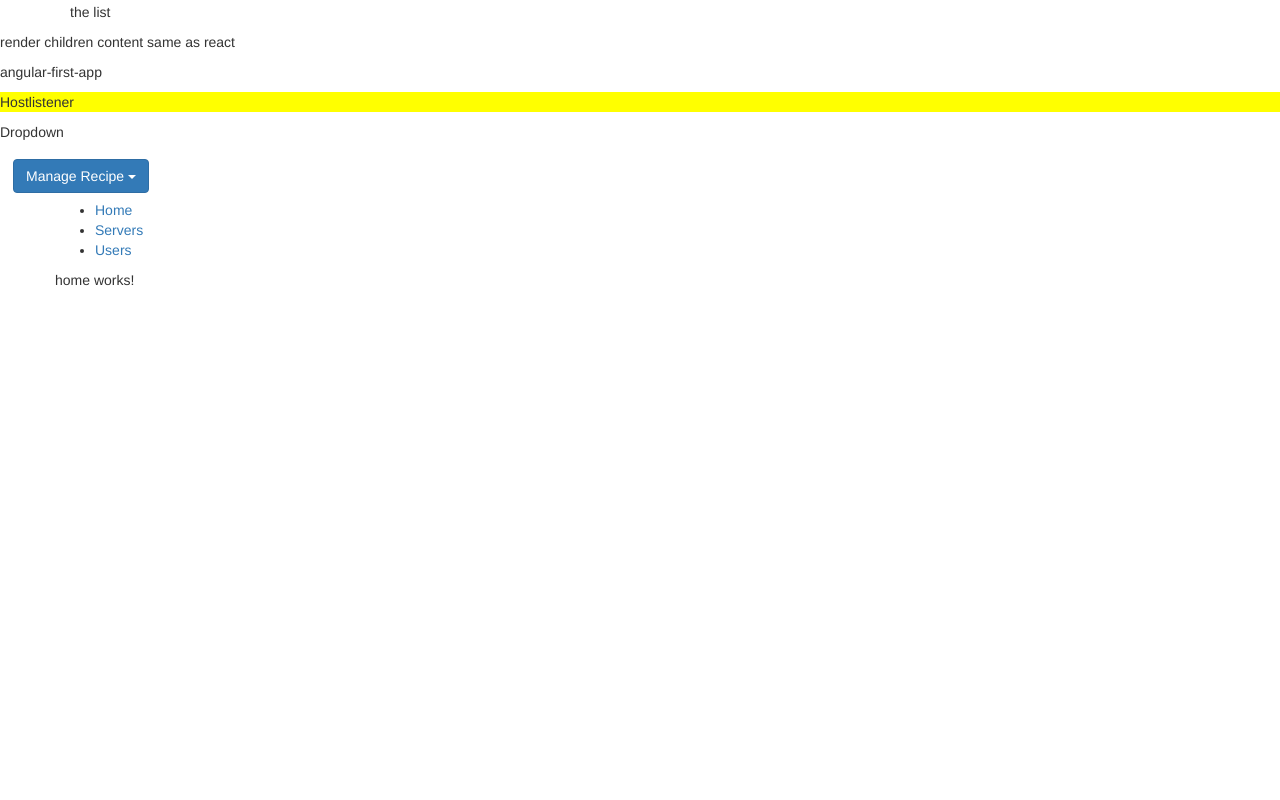
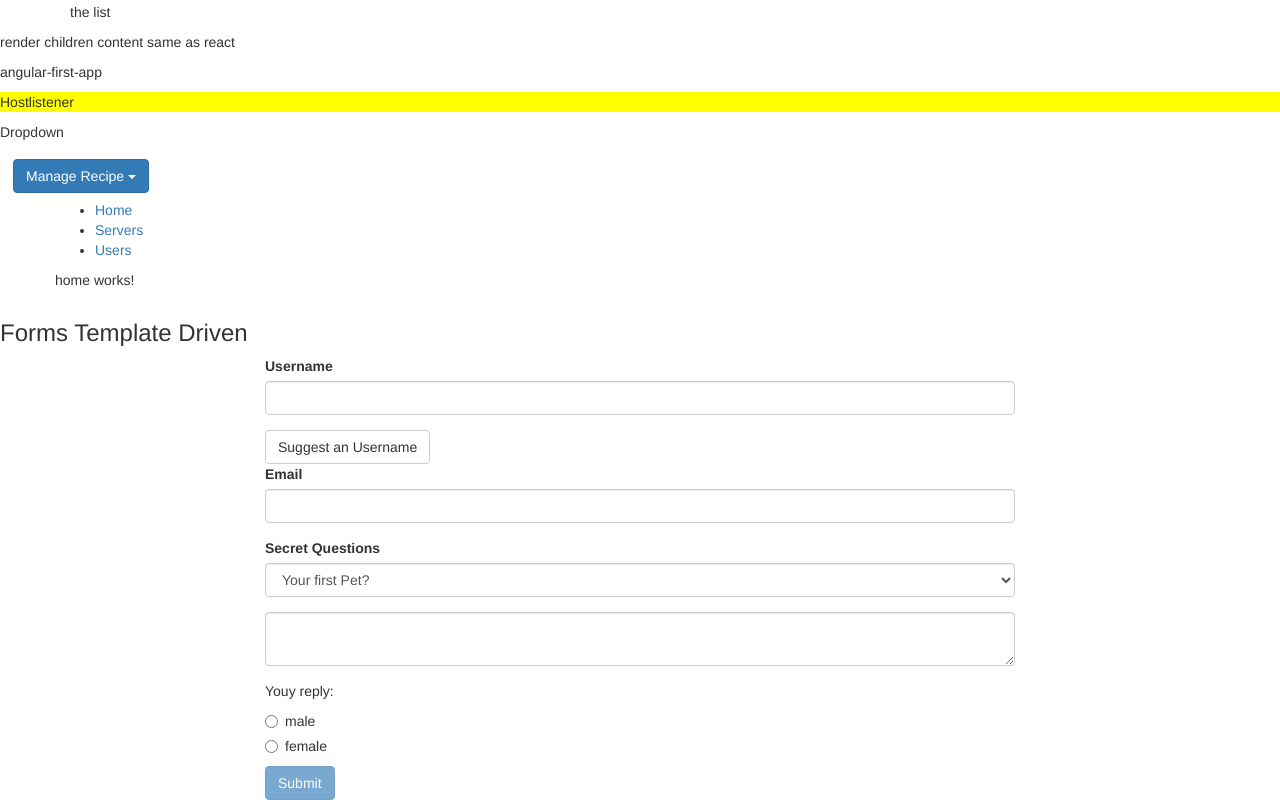
Before and after one commit to minhvuong123/angular-init, an Angular app: page / in a window 1280 px wide. Shown: the part 259-1059 px from the top of the page. Before the commit the page ends 800 px from the top, so only its background shows below. Built offline with nearby package versions, Linux system fonts and the light colour scheme.

Commit message:
template driven form

```diff
--- a/package.json
+++ b/package.json
@@ -19,7 +19,8 @@
     "@angular/platform-browser-dynamic": "^17.2.0",
     "@angular/router": "^17.2.0",
     "bootstrap": "^3.4.1",
-    "rxjs": "~7.8.0",
+    "rxjs": "^6.6.7",
+    "rxjs-compat": "^6.6.7",
     "tslib": "^2.3.0",
     "zone.js": "~0.14.3"
   },
--- a/src/app/app-routing.module.ts
+++ b/src/app/app-routing.module.ts
@@ -35,7 +35,7 @@
 
 @NgModule({
   imports: [
-    RouterModule.forRoot(appRoutes),
+    RouterModule.forRoot(appRoutes, { useHash: true }),
   ],
   exports: [RouterModule]
 })
--- a/src/app/app.component.css
+++ b/src/app/app.component.css
@@ -0,0 +1,3 @@
+input.ng-invalid.ng-touched {
+  border: 1px solid red;;
+}
--- a/src/app/app.component.html
+++ b/src/app/app.component.html
@@ -45,3 +45,44 @@
     <router-outlet></router-outlet>
   </div>
 </div>
+
+<h3>Forms Template Driven</h3>
+<div class="container">
+  <div class="row">
+    <div class="col-xs-12 col-sm-10 col-md-8 col-sm-offset-1 col-md-offset-2">
+      <form (ngSubmit)="onSubmit(form)" #form="ngForm">
+        <div id="user-data" ngModelGroup="userData" #userData="ngModelGroup">
+          <div class="form-group">
+            <label for="username">Username</label>
+            <input type="text" id="username" class="form-control" ngModel name="username" required>
+          </div>
+          <button (click)="sugguestUsername()" class="btn btn-default" type="button">Suggest an Username</button>
+          <div class="form-group">
+            <label for="email">Email</label>
+            <input type="text" id="email" class="form-control" ngModel name="email" required email #email="ngModel">
+            <span class="help-block" *ngIf="!email.valid && email.touched">Please input the email!</span>
+          </div>
+        </div>
+        <p *ngIf="!userData.valid && userData.touched">UserData not valid</p>
+        <div class="form-group">
+          <label for="secret">Secret Questions</label>
+          <select id="secrect" class="form-control" [ngModel]="defaultQuestion" name="secrect">
+            <option value="pet">Your first Pet?</option>
+            <option value="teacher">Your first teacher?</option>
+          </select>
+        </div>
+        <div class="form-group">
+          <textarea name="questionAnswer" class="form-control" cols="3" [(ngModel)]="answer"></textarea>
+        </div>
+        <p>Youy reply: {{answer}}</p>
+        <div class="radio" *ngFor="let gender of genders">
+          <label>
+            <input type="radio" name="gender" ngModel [value]="gender" required>
+            {{gender}}
+          </label>
+        </div>
+        <button class="btn btn-primary" type="submit" [disabled]="!form.valid">Submit</button>
+      </form>
+    </div>
+  </div>
+</div>
--- a/src/app/app.component.ts
+++ b/src/app/app.component.ts
@@ -1,6 +1,7 @@
-import { AfterContentInit, Component, ContentChild, ElementRef, OnInit } from '@angular/core';
+import { AfterContentInit, Component, ContentChild, ElementRef, OnInit, ViewChild } from '@angular/core';
 import { LoggingService } from './services/logging.service';
 import { AccountsService } from './services/accounts.service';
+import { NgForm } from '@angular/forms';
 
 @Component({
   selector: 'app-root',
@@ -29,4 +30,37 @@
   ngAfterContentInit(): void {
     console.log("ngAfterContentInit - ContentChild: ", this.paragraph)
   }
+
+  // onSubmit(form: NgForm) {
+  //   console.log("submitted", form)
+  // }
+  defaultQuestion = "pet";
+  answer="";
+  genders=['male', 'female']
+  @ViewChild("form") signupForm: NgForm;
+  onSubmit(form: NgForm) {
+    console.log("submitted", form)
+  }
+
+  sugguestUsername() {
+    // this.signupForm.setValue({
+    //   userData: {
+    //     username: "kiwi sugguest",
+    //     email: ''
+    //   },
+    //   secrect: "pet",
+    //   questionAnswer: "",
+    //   gender:"male"
+    // })
+    this.signupForm.form.patchValue({
+      userData: {
+        username: "kiwi sugguest",
+        email: ''
+      },
+      secrect: "pet",
+      questionAnswer: "",
+      gender:"male"
+    })
+    this.signupForm.reset();
+  }
 }
```
Also changed, not shown: 1 other file (tests, documents, lock files or other folders).
